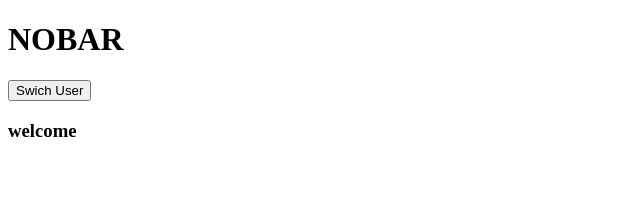
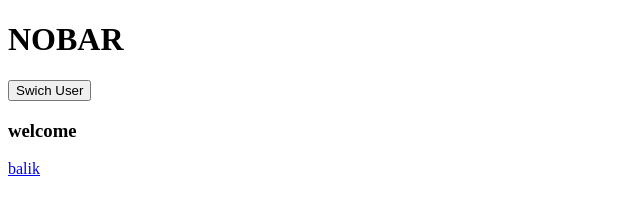
Before and after one commit to Bolokotono-Bugs/projek-abal-abal, a plain HTML site: page register.html in a window 1280 px wide. Shown: the full height of the page, 0-640 px from the left. Drawn offline with Linux system fonts and the light colour scheme.

Commit message:
add a link

```diff
--- a/register.html
+++ b/register.html
@@ -14,6 +14,10 @@
         <h3>welcome</h3>
     </main>
 
+    <footer>
+        <a href="index.html">balik</a>
+    </footer>
+
     <script src=></script>
 </body>
 </html>
```
